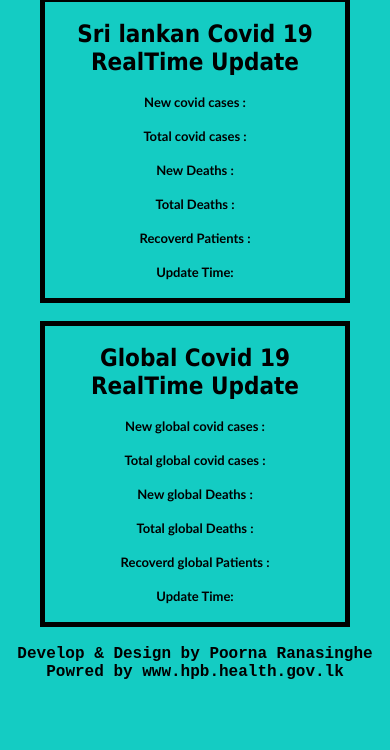
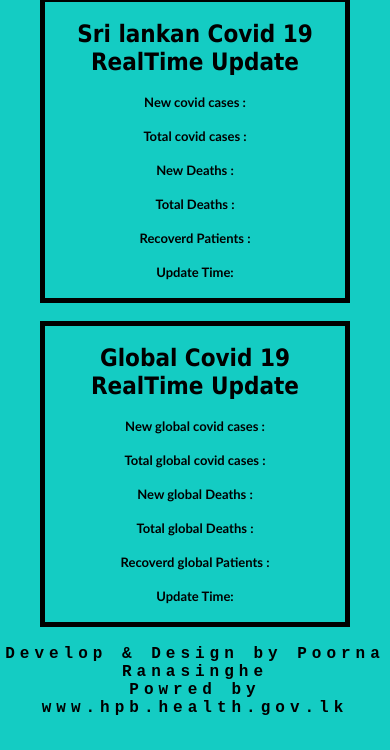
Before and after one commit to PoornaGTX/Sri-Lankan-Covid-19-Update-Progressive-Web-Application, a plain HTML site: page index.html in a window 390 px wide. Shown: the part 94-844 px from the top of the page. Drawn offline with nearby package versions, Linux system fonts and the light colour scheme; no server answers.

Commit message:
style update

```diff
--- a/mask.css
+++ b/mask.css
@@ -14,7 +14,8 @@ p {
 }
 
 .footer h4 {
-  font-size: medium;
+  font-size: large;
+  letter-spacing: 5px;
   font-family: "Courier New", monospace;
 }
 
@@ -47,4 +48,9 @@ span {
     font-weight: bold;
     font-size: small;
   }
+
+  .footer h4 {
+    font-size: medium;
+    font-family: "Courier New", monospace;
+  }
 }
```
